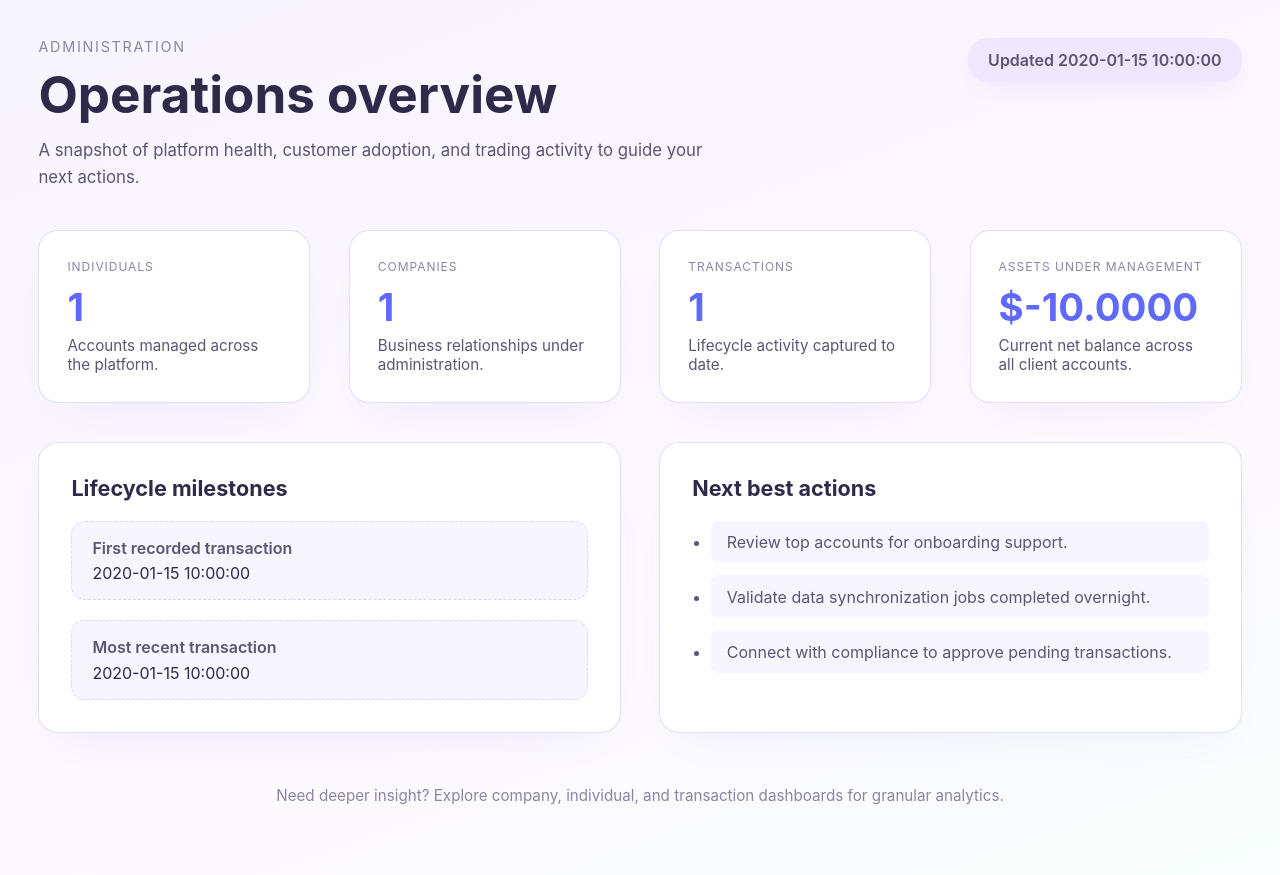
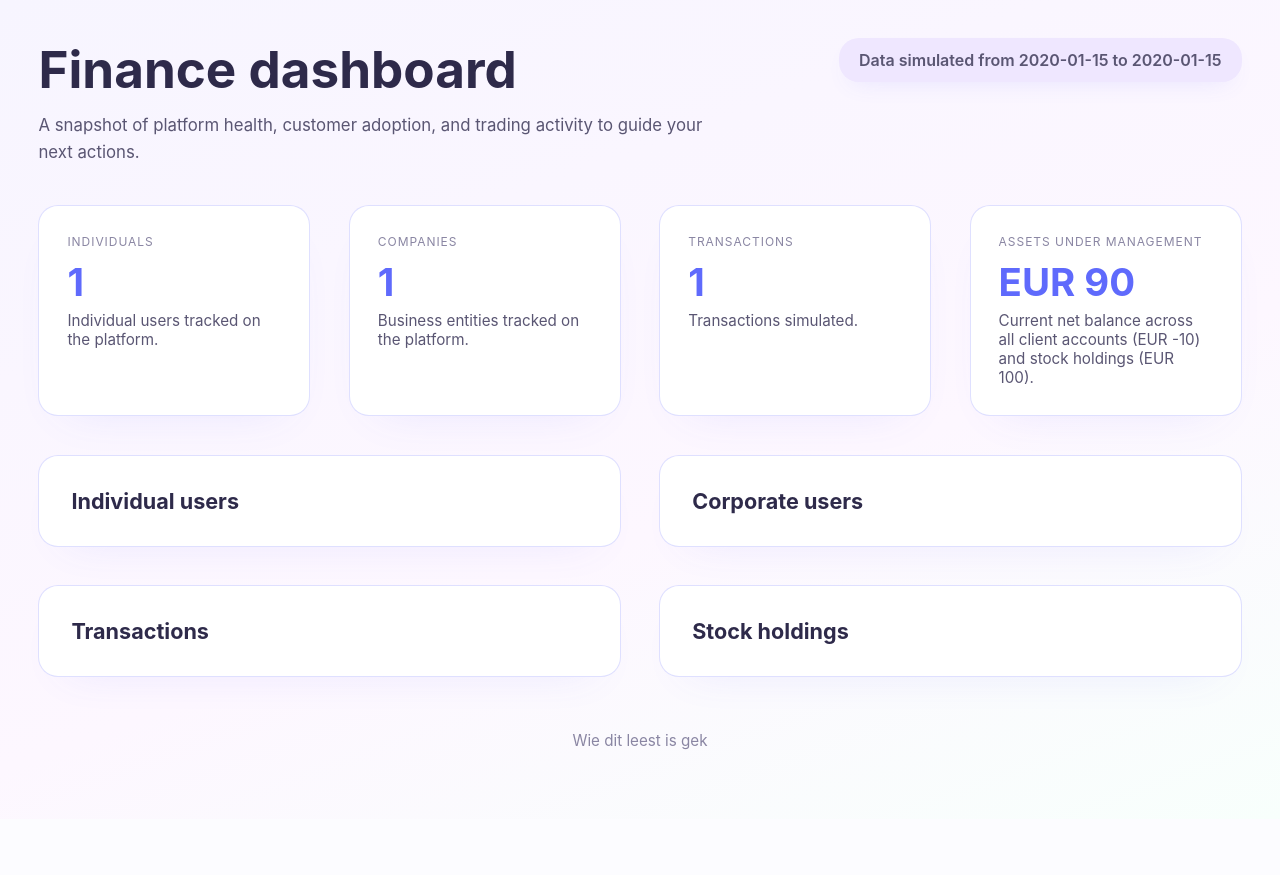
Before and after one commit to duckwilly/finance, a FastAPI app: page /dashboard/ in a window 1280 px wide. After the commit the page ends 750 px from the top, so only its background shows below. Run offline with FastAPI, Linux system fonts and the light colour scheme; data comes from the database, SQL or seed files in the repository; tables that the repository leaves empty hold one stand-in row (values such as "Sample post").

Commit message:
update main admin view with better looking numbers, set the stage for more panels

```diff
--- /dev/null
+++ b/app/core/formatting.py
@@ -0,0 +1,24 @@
+"""Helper functions for formatting numbers and currencies."""
+
+from __future__ import annotations
+from decimal import Decimal
+
+_UNITS = [
+    (Decimal("1e12"), "trillion"),
+    (Decimal("1e9"), "billion"),
+    (Decimal("1e6"), "million"),
+    (Decimal("1e3"), "thousand"),
+]
+
+def humanize_number(value: int | float | Decimal) -> str:
+    d = Decimal(str(value))
+    sign = "-" if d < 0 else ""
+    d = abs(d)
+
+    for threshold, name in _UNITS:
+        if d >= threshold:
+            return f"{sign}{(d / threshold):.1f} {name}"
+    return f"{sign}{d.normalize() if d == d.to_integral() else d:.0f}"
+
+def humanize_currency(value: int | float | Decimal, symbol: str = "$") -> str:
+    return f"{symbol}{humanize_number(value)}"
--- a/app/main.py
+++ b/app/main.py
@@ -3,6 +3,7 @@ from __future__ import annotations
 
 from fastapi import FastAPI
 from fastapi.staticfiles import StaticFiles
+from fastapi.responses import RedirectResponse
 
 from app.core import get_logger
 from app.routers import dashboard_router
@@ -16,6 +17,11 @@ def create_app() -> FastAPI:
     app = FastAPI(title="Finance Platform", version="0.1.0")
     app.mount("/static", StaticFiles(directory="app/static"), name="static")
     app.include_router(dashboard_router)
+
+    @app.get("/", include_in_schema=False)
+    async def root_redirect():
+        return RedirectResponse(url="/dashboard/")
+
     LOGGER.info("FastAPI application initialised")
     return app
 
--- a/app/models/__init__.py
+++ b/app/models/__init__.py
@@ -13,6 +13,7 @@ from .transactions import (
     TransactionChannel,
     TransactionDirection,
 )
+from .stocks import PositionAgg
 
 __all__ = [
     "Base",
@@ -25,4 +26,5 @@ __all__ = [
     "Transaction",
     "TransactionChannel",
     "TransactionDirection",
+    "PositionAgg"
 ]
--- a/app/routers/dashboard.py
+++ b/app/routers/dashboard.py
@@ -5,15 +5,14 @@ from collections.abc import Generator
 
 from fastapi import APIRouter, Depends, Request
 from fastapi.responses import HTMLResponse
-from fastapi.templating import Jinja2Templates
 from sqlalchemy.orm import Session, sessionmaker
 
 from app.core.logger import get_logger
 from app.db.session import get_sessionmaker
 from app.services import AdminService
+from app.core.templates import templates
 
 router = APIRouter(prefix="/dashboard", tags=["dashboard"])
-templates = Jinja2Templates(directory="app/templates")
 SESSION_FACTORY: sessionmaker = get_sessionmaker()
 LOGGER = get_logger(__name__)
 
--- a/app/schemas/admin.py
+++ b/app/schemas/admin.py
@@ -15,6 +15,8 @@ class AdminMetrics(BaseModel):
     total_transactions: int
     first_transaction_at: datetime | None
     last_transaction_at: datetime | None
+    total_cash: Decimal = Decimal("0")
+    total_holdings: Decimal = Decimal("0")
     total_aum: Decimal
 
     @field_serializer("total_aum")
--- a/app/services/admin_service.py
+++ b/app/services/admin_service.py
@@ -3,11 +3,11 @@ from __future__ import annotations
 
 from decimal import Decimal
 
-from sqlalchemy import case, func, select
+from sqlalchemy import func, select, case
 from sqlalchemy.orm import Session
 
 from app.core.logger import get_logger
-from app.models import Individual, Company, Transaction, TransactionDirection
+from app.models import Individual, Company, Transaction, TransactionDirection, PositionAgg
 from app.schemas.admin import AdminMetrics
 
 LOGGER = get_logger(__name__)
@@ -25,22 +25,27 @@ class AdminService:
         total_companies = session.execute(select(func.count(Company.id))).scalar_one()
         total_transactions = session.execute(select(func.count(Transaction.id))).scalar_one()
 
-        first_transaction_at = session.execute(
-            select(func.min(Transaction.posted_at))
-        ).scalar_one()
+        first_transaction_at = session.execute(select(func.min(Transaction.posted_at))).scalar_one()
         last_transaction_at = session.execute(select(func.max(Transaction.posted_at))).scalar_one()
 
-        balance_expression = func.sum(
-            case(
-                (Transaction.direction == TransactionDirection.CREDIT, Transaction.amount),
-                else_=-Transaction.amount,
+        # Cash balance across all accounts
+        cash_total = session.execute(
+            select(
+                func.sum(
+                    case(
+                        (Transaction.direction == TransactionDirection.CREDIT, Transaction.amount),
+                        else_=-Transaction.amount,
+                    )
+                )
             )
-        )
-        aum_result = session.execute(select(balance_expression)).scalar_one()
-        total_aum = aum_result if aum_result is not None else Decimal("0")
+        ).scalar_one() or Decimal("0")
 
-        if not isinstance(total_aum, Decimal):
-            total_aum = Decimal(total_aum)
+        # Stock holdings total
+        holdings_total = session.execute(
+            select(func.coalesce(func.sum(PositionAgg.qty * PositionAgg.last_price), 0))
+        ).scalar_one() or Decimal("0")
+
+        total_aum = Decimal(cash_total) + Decimal(holdings_total)
 
         metrics = AdminMetrics(
             total_individuals=total_individuals,
@@ -49,6 +54,8 @@ class AdminService:
             first_transaction_at=first_transaction_at,
             last_transaction_at=last_transaction_at,
             total_aum=total_aum,
+            total_cash=cash_total,
+            total_holdings=holdings_total,
         )
 
         LOGGER.debug("Admin metrics computed: %s", metrics)
--- a/app/templates/admin/dashboard.html
+++ b/app/templates/admin/dashboard.html
@@ -9,13 +9,12 @@
   <body class="page">
     <header class="page__header">
       <div>
-        <p class="eyebrow">Administration</p>
-        <h1 class="page__title">Operations overview</h1>
+        <h1 class="page__title">Finance dashboard</h1>
         <p class="page__subtitle">
           A snapshot of platform health, customer adoption, and trading activity to guide your next actions.
         </p>
       </div>
-      <div class="badge">Updated {{ metrics.last_transaction_at or '—' }}</div>
+      <div class="badge">Data simulated from {{ metrics.first_transaction_at.date() or '—' }} to {{ metrics.last_transaction_at.date() or '—' }}</div>
     </header>
 
     <main class="page__content">
@@ -23,52 +22,46 @@
         <article class="card">
           <p class="card__label">Individuals</p>
           <p class="card__value">{{ '{:,}'.format(metrics.total_individuals) }}</p>
-          <p class="card__hint">Accounts managed across the platform.</p>
+          <p class="card__hint">Individual users tracked on the platform.</p>
         </article>
         <article class="card">
           <p class="card__label">Companies</p>
           <p class="card__value">{{ '{:,}'.format(metrics.total_companies) }}</p>
-          <p class="card__hint">Business relationships under administration.</p>
+          <p class="card__hint">Business entities tracked on the platform.</p>
         </article>
         <article class="card">
           <p class="card__label">Transactions</p>
           <p class="card__value">{{ '{:,}'.format(metrics.total_transactions) }}</p>
-          <p class="card__hint">Lifecycle activity captured to date.</p>
+          <p class="card__hint">Transactions simulated.</p>
         </article>
         <article class="card">
           <p class="card__label">Assets under management</p>
-          <p class="card__value">${{ metrics.total_aum }}</p>
-          <p class="card__hint">Current net balance across all client accounts.</p>
+          <p class="card__value">EUR {{ humanize_number(metrics.total_aum) }}</p>
+          <p class="card__hint">Current net balance across all client accounts (EUR {{ humanize_number(metrics.total_cash) }}) and stock holdings (EUR {{ humanize_number(metrics.total_holdings) }}).</p>
         </article>
       </section>
 
       <section class="details">
         <div class="details__panel">
-          <h2 class="details__title">Lifecycle milestones</h2>
-          <dl class="timeline">
-            <div>
-              <dt>First recorded transaction</dt>
-              <dd>{{ metrics.first_transaction_at or 'Pending data import' }}</dd>
-            </div>
-            <div>
-              <dt>Most recent transaction</dt>
-              <dd>{{ metrics.last_transaction_at or 'Waiting for activity' }}</dd>
-            </div>
-          </dl>
+          <h2 class="details__title">Individual users</h2>
         </div>
         <div class="details__panel">
-          <h2 class="details__title">Next best actions</h2>
-          <ul class="actions">
-            <li>Review top accounts for onboarding support.</li>
-            <li>Validate data synchronization jobs completed overnight.</li>
-            <li>Connect with compliance to approve pending transactions.</li>
-          </ul>
+          <h2 class="details__title">Corporate users</h2>
+        </div>
+      </section>
+      <section class="details">
+        <div class="details__panel">
+          <h2 class="details__title">Transactions</h2>
+        </div>
+
+        <div class="details__panel">
+          <h2 class="details__title">Stock holdings</h2>
         </div>
       </section>
     </main>
 
     <footer class="page__footer">
-      <p>Need deeper insight? Explore company, individual, and transaction dashboards for granular analytics.</p>
+      <p>Wie dit leest is gek</p>
     </footer>
   </body>
 </html>
```
Also changed, not shown: app/core/templates.py (added, +14 -0 lines), app/models/stocks.py (+16 -5 lines), 1 other file.
